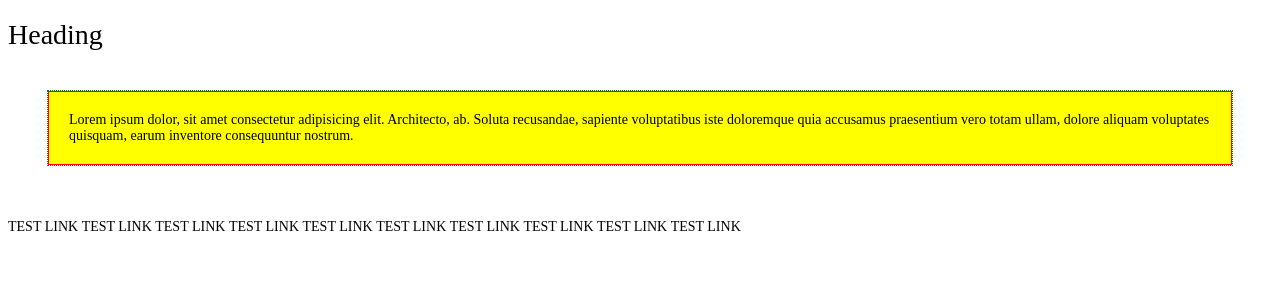
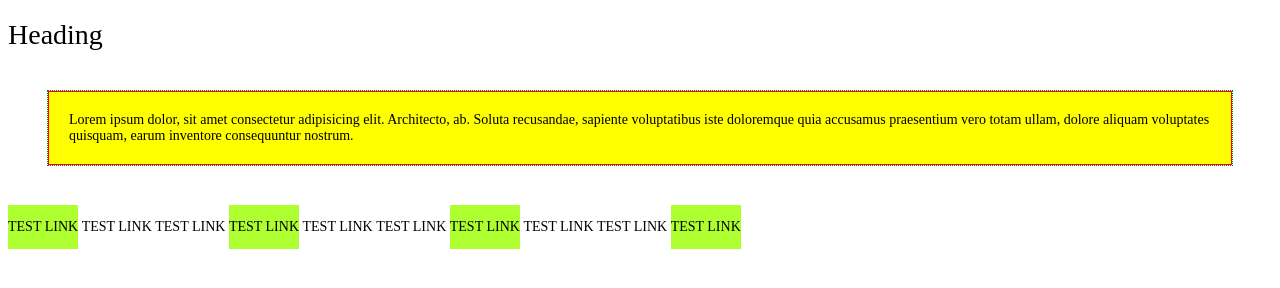
Before and after one commit to Gurecki/css_sass_base, a website built with webpack: page index.html in a window 1280 px wide. Built offline with nearby package versions, Linux system fonts and the light colour scheme; files whose address does not match are found by name.

Commit message:
nth-child

```diff
--- a/src/styles/shared/global.scss
+++ b/src/styles/shared/global.scss
@@ -32,8 +32,16 @@ h1 {
 li {
   display: inline-block;
 }
+// p {
+//   display: inline-block;
+// }
 // :hover
 // to style element when it's hovered:
 li:hover {
   cursor: pointer;
 }
+
+//under n: 0, 1, 2, 3, 4, 5... etc etc
+li:nth-child(3n + 1) {
+  background-color: greenyellow;
+}
```
